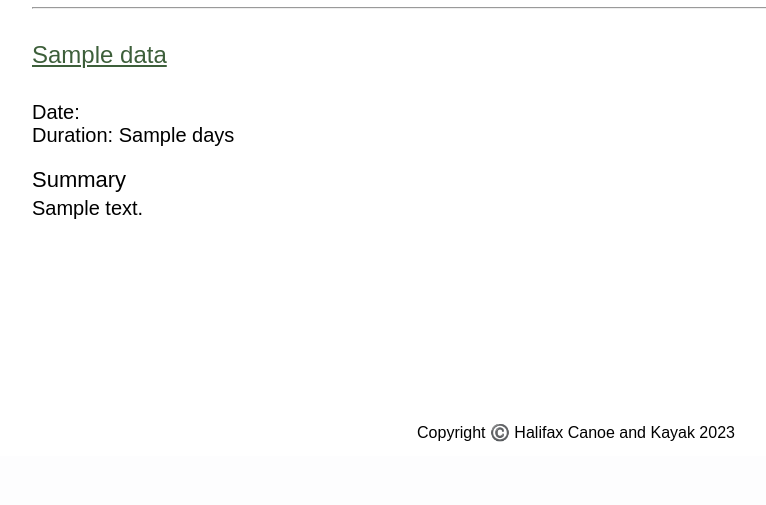
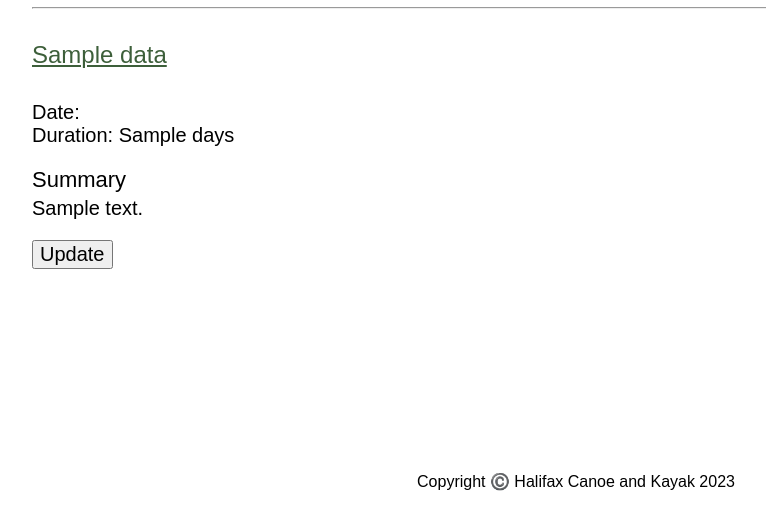
Before and after one commit to victorialange/ProjectThreeSfh, a PHP site: page /all-adventures.php in a window 1280 px wide. Shown: the part 856-1361 px from the top of the page, without its empty margins (64-830 px from the left). Before the commit the page ends 1298 px from the top, so only its background shows below. Run offline with PHP 8.4, Linux system fonts and the light colour scheme; tables that the repository leaves empty or names only in its code hold one stand-in row (values such as "Sample post"); data that the repository does not hold is empty; a stand-in replaces the project's code that opens the database connection; some libraries are stand-ins or nearby versions.

Commit message:
Add update form with toggle based on button & add style

```diff
--- a/all-adventures.php
+++ b/all-adventures.php
@@ -61,6 +61,30 @@ $result = $conn->query($sql);
               echo "<h5>Summary</h5>";
               echo "<p>" . $row["summary"] . "</p>";
               echo "</li>";
+              // Update and delete buttons
+              echo "<li class='actions'>";
+              // echo "<a href='update.php?id=" . $row["id"] . "'>Update</a>";
+              echo "<button class='updateButton'>Update</button>";
+              // toggle update form
+              echo "<form class='formHidden addAdventureForm' action='update-adventure.php?id=" . $row["id"] . "' method='post'>";
+              // update heading
+              echo "<label for='updateHeading'>Update heading</label>";
+              echo "<input id='updateHeading' type='text' name='updateHeading' />";
+              // update date
+              echo "<label for='updateDate'>Update date</label>";
+              echo "<input id='updateDate' type='date' name='updateDate' />";
+              // update duration
+              echo "<label for='updateDuration'>Update duration</label>";
+              echo "<input id='updateDuration' type='number' name='updateDuration' />";
+              // update summary
+              echo "<label for='updateSummary'>Update summary</label>";
+              echo "<textarea id='updateSummary' name='updateSummary' type='text' rows='4' maxlength='1000'></textarea>";
+              // submit button redirecting to update confirm page
+              echo "<button type='submit' name='submit' value='submit'>Update</button>";
+              // form end
+              echo "</form>";
+              // echo "<a href='delete.php?id=" . $row["id"] . "'>Delete</a>";
+              echo "</li>";
               // end of ul
               echo "</ul>";
             }
--- a/script.js
+++ b/script.js
@@ -2,3 +2,8 @@
 $(".burgerButton").on("click", (function() {
     $(".sideNavHidden").toggleClass("sideNavActive");
 }))
+
+// function to toggle update form
+$(".updateButton").on("click", function() {
+    $(this).siblings(".formHidden").toggleClass("formActive");
+});
--- a/style.css
+++ b/style.css
@@ -373,6 +373,14 @@ h4 a:focus {
   margin: 2.5rem 0;
 }
 
+.formHidden {
+  display: none;
+}
+
+.formActive {
+  display: flex;
+  flex-direction: column;
+}
 /* media query */
 /* 1200px breakpoint (small laptop) */
 @media (max-width: 1200px) {
```
